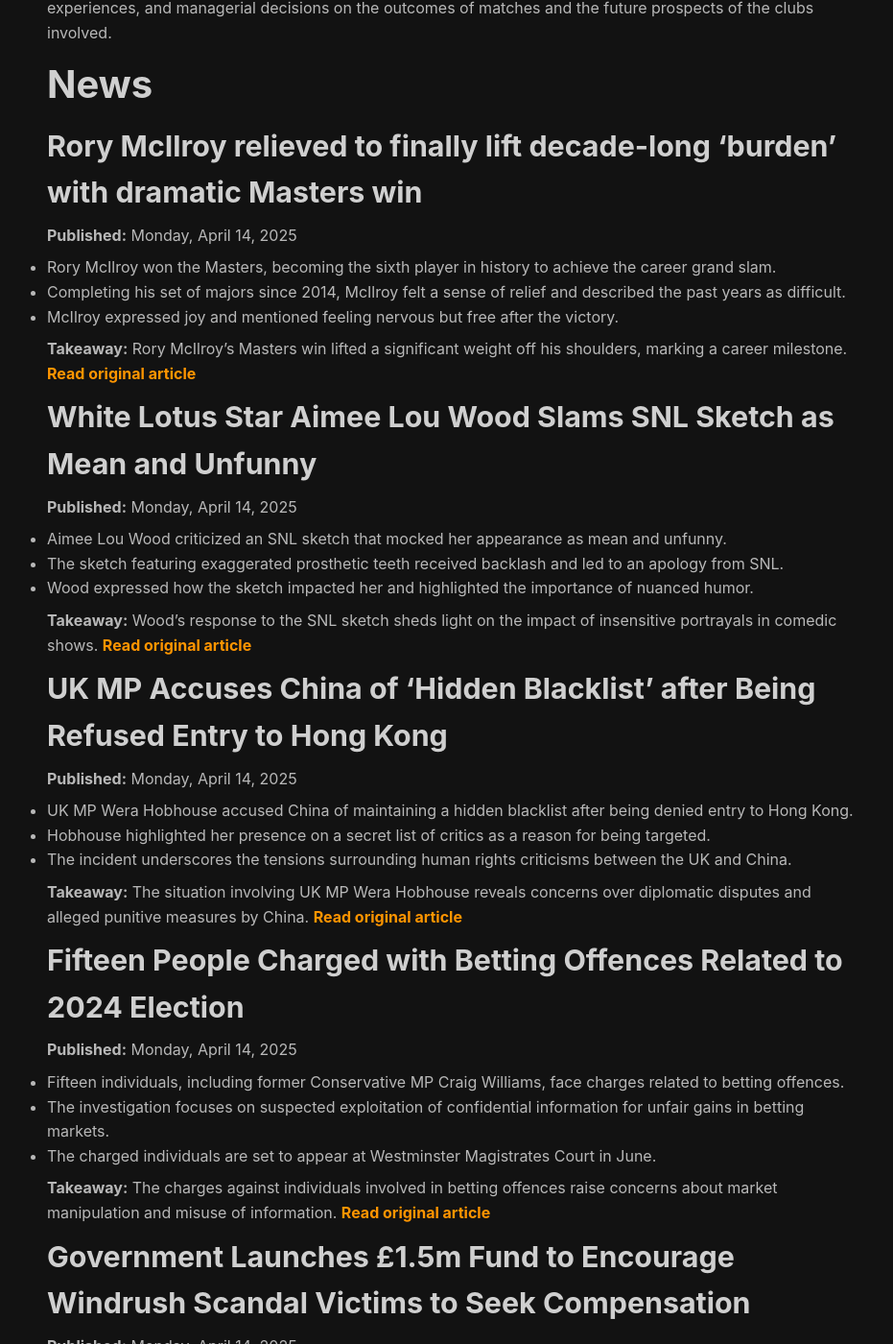
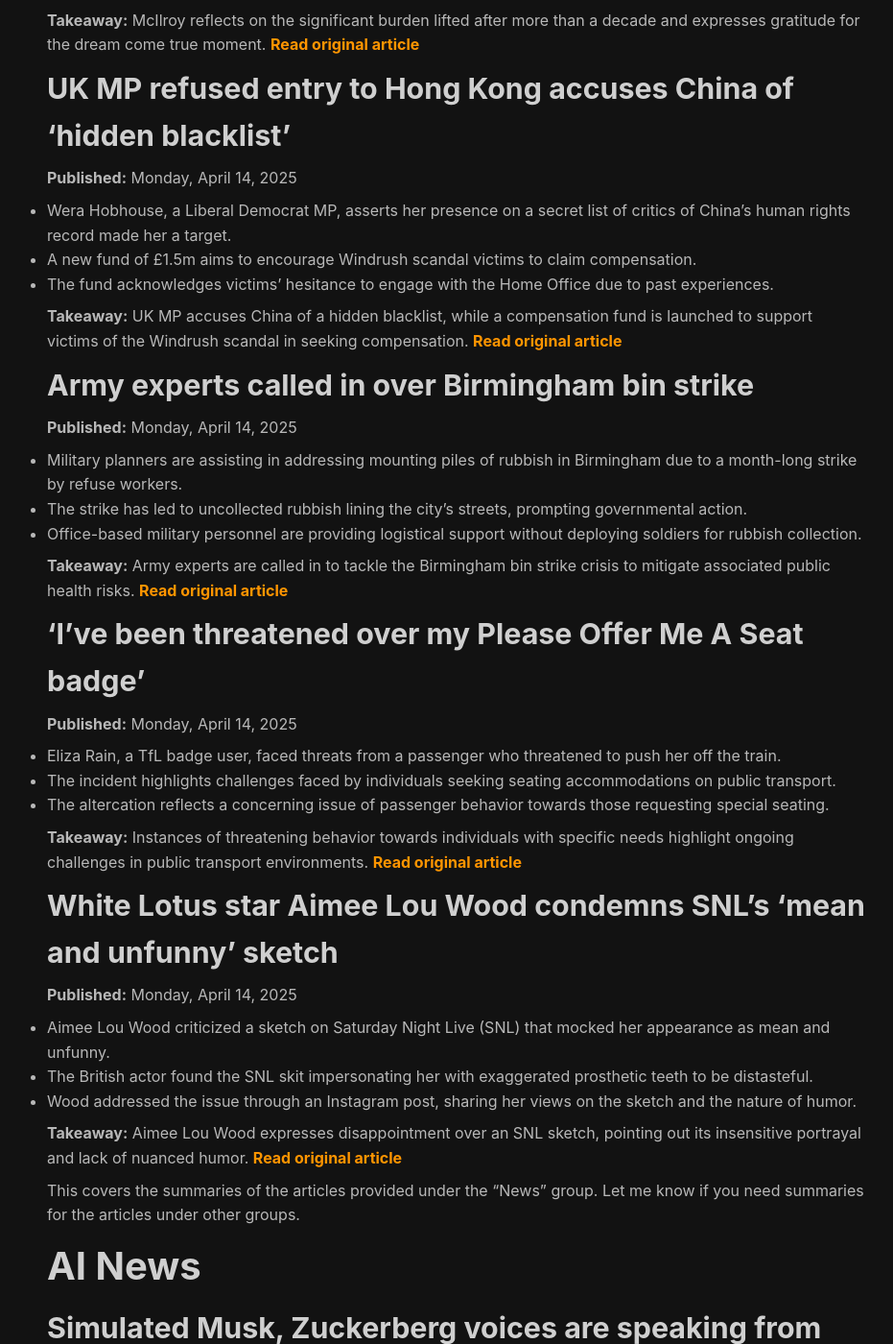
Before and after one commit to jonhadfield/jonhadfield.github.io, a Jekyll site: the page built from index.md, in a window 1280 px wide and 1400 px high, scrolled down 1087 px. Shown: the whole window at 96% size, without its empty margins (164-1095 px from the left). Built offline with Jekyll 4.4.1, drawn with Linux system fonts in a browser that asks for light colours; nearby versions of some CDN libraries; some of the changed text lies outside the part shown.

Commit message:
update files.

```diff
--- a/index.md
+++ b/index.md
@@ -27,140 +27,116 @@ footer: false
 ## Leaky Spurs leave Postecoglou facing date with destiny
 **Published:** Sunday, April 13, 2025
 
-- Tottenham Hotspur's vulnerabilities in midfield and defense put Ange Postecoglou's job at risk.
-- Spurs have lost 17 Premier League games out of 32 in the season, the most since 2003-04.
-- Postecoglou faces a crucial Europa League quarter-final second leg against Eintracht Frankfurt.
+- Tottenham Hotspur has been struggling in the Premier League, losing 17 out of 32 games this season.
+- Spurs have conceded six own goals, only surpassed by West Ham and Sheffield United.
+- Postecoglou's priority lies with the Europa League quarter-final match against Eintracht Frankfurt.
 
-**Takeaway:** Tottenham's defensive weaknesses and poor performance put Postecoglou's future in jeopardy. [Read original article](https://www.bbc.com/sport/football/articles/c0jz42d8442o)
+**Takeaway:** Tottenham's poor performance and defensive vulnerabilities are putting Ange Postecoglou's position as manager at risk.
+[Read original article](https://www.bbc.com/sport/football/articles/c0jz42d8442o)
 
-## Leaky Spurs leave Postecoglou facing date with destiny
+## Premier League: 10 Talking Points from the Weekend's Action
 **Published:** Monday, April 14, 2025
 
-- Newcastle's collective effort overwhelmed Manchester United, securing a 4-1 victory.
-- Harry Amass, in a challenging league debut, faced difficulties against high-quality opponents.
-- Graham Potter's shaky start as West Ham manager raises concerns despite certain mitigating factors.
+- Newcastle's impressive collective effort led to a 4-1 victory over Manchester United.
+- Harry Amass faced challenges in his debut match for Manchester United against Newcastle.
+- Graham Potter, West Ham's manager, is under pressure with only three wins in 13 games.
 
-**Takeaway:** Newcastle's teamwork shines, while individual performances and managerial challenges are highlighted. [Read original article](https://www.theguardian.com/football/2025/apr/14/premier-league-10-talking-points-from-the-weekends-action)
-
-## Leaky Spurs leave Postecoglou facing date with destiny
-**Published:** Monday, April 14, 2025
-
-- Newcastle's dominance and Manchester United's struggles characterized their match.
-- A young player's challenging league debut against Newcastle signifies ongoing team difficulties.
-- Graham Potter's early struggles as West Ham manager may lead to mounting pressure without improvements.
-
-**Takeaway:** The struggles of Manchester United and West Ham's manager indicate ongoing challenges in the Premier League. [Read original article](https://www.theguardian.com/football/2025/apr/14/premier-league-10-talking-points-from-the-weekends-action)
-
-# Analysis
-The summaries of the two articles related to Spurs news highlight the challenges faced by managers in the Premier League, specifically focusing on Ange Postecoglou's difficulties at Tottenham Hotspur and Graham Potter's early struggles at West Ham. Both articles underscore the impact of team performance, individual player experiences, and managerial decisions on the outcomes of matches and the future prospects of the clubs involved.
+**Takeaway:** The Premier League action featured standout performances, managerial challenges, and a focus on attacking depth for Aston Villa.
+[Read original article](https://www.theguardian.com/football/2025/apr/14/premier-league-10-talking-points-from-the-weekends-action)
 
 # News
 ## Rory McIlroy relieved to finally lift decade-long ‘burden’ with dramatic Masters win
 **Published:** Monday, April 14, 2025
 
-- Rory McIlroy won the Masters, becoming the sixth player in history to achieve the career grand slam.
-- Completing his set of majors since 2014, McIlroy felt a sense of relief and described the past years as difficult.
-- McIlroy expressed joy and mentioned feeling nervous but free after the victory.
+- Rory McIlroy won the Masters in dramatic fashion at Augusta National, completing his career grand slam.
+- McIlroy's victory ended a major drought since his 2014 US PGA Championship win.
+- This win makes McIlroy the sixth player in history to achieve the career grand slam.
 
-**Takeaway:** Rory McIlroy's Masters win lifted a significant weight off his shoulders, marking a career milestone. [Read original article](https://www.theguardian.com/sport/2025/apr/14/masters-rory-mcilroy-reaction-win-lifts-burden)
+**Takeaway:** McIlroy reflects on the significant burden lifted after more than a decade and expresses gratitude for the dream come true moment. [Read original article](https://www.theguardian.com/sport/2025/apr/14/masters-rory-mcilroy-reaction-win-lifts-burden)
 
-## White Lotus Star Aimee Lou Wood Slams SNL Sketch as Mean and Unfunny
+## UK MP refused entry to Hong Kong accuses China of ‘hidden blacklist’
 **Published:** Monday, April 14, 2025
 
-- Aimee Lou Wood criticized an SNL sketch that mocked her appearance as mean and unfunny.
-- The sketch featuring exaggerated prosthetic teeth received backlash and led to an apology from SNL.
-- Wood expressed how the sketch impacted her and highlighted the importance of nuanced humor.
+- Wera Hobhouse, a Liberal Democrat MP, asserts her presence on a secret list of critics of China's human rights record made her a target.
+- A new fund of £1.5m aims to encourage Windrush scandal victims to claim compensation.
+- The fund acknowledges victims' hesitance to engage with the Home Office due to past experiences.
 
-**Takeaway:** Wood's response to the SNL sketch sheds light on the impact of insensitive portrayals in comedic shows. [Read original article](https://www.theguardian.com/culture/2025/apr/14/white-lotus-star-aimee-lou-wood-snl-mean-unfunny-sketch-skit)
+**Takeaway:** UK MP accuses China of a hidden blacklist, while a compensation fund is launched to support victims of the Windrush scandal in seeking compensation. [Read original article](https://www.theguardian.com/uk-news/2025/apr/14/ministers-try-encourage-windrush-compensation-claims-fund)
 
-## UK MP Accuses China of ‘Hidden Blacklist’ after Being Refused Entry to Hong Kong
+## Army experts called in over Birmingham bin strike
 **Published:** Monday, April 14, 2025
 
-- UK MP Wera Hobhouse accused China of maintaining a hidden blacklist after being denied entry to Hong Kong.
-- Hobhouse highlighted her presence on a secret list of critics as a reason for being targeted.
-- The incident underscores the tensions surrounding human rights criticisms between the UK and China.
+- Military planners are assisting in addressing mounting piles of rubbish in Birmingham due to a month-long strike by refuse workers.
+- The strike has led to uncollected rubbish lining the city's streets, prompting governmental action.
+- Office-based military personnel are providing logistical support without deploying soldiers for rubbish collection.
 
-**Takeaway:** The situation involving UK MP Wera Hobhouse reveals concerns over diplomatic disputes and alleged punitive measures by China. [Read original article](https://www.bbc.com/news/articles/c230pvpdek9o)
+**Takeaway:** Army experts are called in to tackle the Birmingham bin strike crisis to mitigate associated public health risks. [Read original article](https://www.bbc.com/news/articles/cgkg34j0d76o)
 
-## Fifteen People Charged with Betting Offences Related to 2024 Election
+## 'I've been threatened over my Please Offer Me A Seat badge'
 **Published:** Monday, April 14, 2025
 
-- Fifteen individuals, including former Conservative MP Craig Williams, face charges related to betting offences.
-- The investigation focuses on suspected exploitation of confidential information for unfair gains in betting markets.
-- The charged individuals are set to appear at Westminster Magistrates Court in June.
+- Eliza Rain, a TfL badge user, faced threats from a passenger who threatened to push her off the train.
+- The incident highlights challenges faced by individuals seeking seating accommodations on public transport.
+- The altercation reflects a concerning issue of passenger behavior towards those requesting special seating.
 
-**Takeaway:** The charges against individuals involved in betting offences raise concerns about market manipulation and misuse of information. [Read original article](https://www.bbc.com/news/articles/c230pvpdek9o)
+**Takeaway:** Instances of threatening behavior towards individuals with specific needs highlight ongoing challenges in public transport environments. [Read original article](https://www.bbc.com/news/articles/c1menlmx80go)
 
-## Government Launches £1.5m Fund to Encourage Windrush Scandal Victims to Seek Compensation
+## White Lotus star Aimee Lou Wood condemns SNL’s ‘mean and unfunny’ sketch
 **Published:** Monday, April 14, 2025
 
-- The UK government introduced a £1.5m fund to support victims of the Windrush scandal in seeking compensation.
-- Acknowledging victims' hesitation to engage with the Home Office, the fund aims to facilitate claims in a supportive environment.
-- The initiative reflects efforts to address past issues and provide assistance to affected individuals.
+- Aimee Lou Wood criticized a sketch on Saturday Night Live (SNL) that mocked her appearance as mean and unfunny.
+- The British actor found the SNL skit impersonating her with exaggerated prosthetic teeth to be distasteful.
+- Wood addressed the issue through an Instagram post, sharing her views on the sketch and the nature of humor.
 
-**Takeaway:** The establishment of the fund signals a step towards rectifying past injustices and supporting those impacted by the Windrush scandal. [Read original article](https://www.theguardian.com/uk-news/2025/apr/14/ministers-try-encourage-windrush-compensation-claims-fund)
+**Takeaway:** Aimee Lou Wood expresses disappointment over an SNL sketch, pointing out its insensitive portrayal and lack of nuanced humor. [Read original article](https://www.theguardian.com/culture/2025/apr/14/white-lotus-star-aimee-lou-wood-snl-mean-unfunny-sketch)
 
-## Army Experts Assist with Birmingham Bin Strike
-**Published:** Monday, April 14, 2025
-
-- Army personnel provide logistical support to address mounting rubbish piles in Birmingham during a refuse workers' strike.
-- Military planners aid in managing the crisis to mitigate public health risks without directly collecting rubbish.
-- The government's involvement aims to address the escalating situation and ensure a coordinated response.
-
-**Takeaway:** Military support in managing the Birmingham bin strike highlights the severity of the situation and the need for strategic solutions. [Read original article](https://www.bbc.com/news/articles/cgkg34j0d76o)
-
-## 'I've Been Threatened over My Please Offer Me A Seat Badge'
-**Published:** Monday, April 14, 2025
-
-- Eliza Rain, a TfL badge user, faced threats from a passenger who objected to her requesting a seat.
-- The incident reflects challenges faced by individuals with specific needs in public transport settings.
-- Rain's experience underscores the importance of awareness and respect for passengers with disabilities or requests for assistance.
-
-**Takeaway:** The incident sheds light on the need for understanding and support for individuals with visibility needs on public transport. [Read original article](https://www.bbc.com/news/articles/c1menlmx80go)
+This covers the summaries of the articles provided under the "News" group. Let me know if you need summaries for the articles under other groups.
 
 # AI News
 ## Simulated Musk, Zuckerberg voices are speaking from hacked crosswalk buttons
+**Published:** Tuesday, April 15, 2025
+
+- Crosswalk buttons in at least three California cities have been hacked to simulate the voices of Elon Musk and Mark Zuckerberg.
+- City employees in Palo Alto have disabled the affected crosswalks' voice features pending repairs after determining that 12 downtown intersections were impacted.
+- Similar incidents have been reported in Redwood City and Menlo Park.
+
+**Takeaway:** The AI-generated voices of Musk and Zuckerberg have been used to disrupt the normal function of crosswalk buttons in several California cities.
+[Read original article](https://www.theverge.com/news/647830/crosswalk-hack-musk-zuckerberg-voices-california)
+
+# Tech News
+
+## Simulated Musk, Zuckerberg voices are speaking from hacked crosswalk buttons
 **Published:** Tuesday, April 13, 2025
 
-- Crosswalk buttons in three California cities have been hacked to play AI-generated voices of Elon Musk and Mark Zuckerberg.
-- City officials are investigating and have disabled the voice features pending repairs.
-- Videos showcase the voices making unusual comments, including Zuckerberg touting undermining democracy.
+- Crosswalk buttons in at least three California cities hacked to simulate voices of Elon Musk and Mark Zuckerberg.
+- City officials are investigating and repairing affected crosswalks in Palo Alto, Redwood City, and Menlo Park.
+- Voice features on crosswalk buttons provide guidance for visually impaired individuals.
 
-**Takeaway:** Crosswalk buttons in California have been hacked to play simulated voices of tech figures like Elon Musk and Mark Zuckerberg, causing confusion and concern among residents. [Read original article](https://www.theverge.com/news/647830/crosswalk-hack-musk-zuckerberg-voices-california)
+**Takeaway:** Crosswalk buttons in California cities hacked to simulate the voices of tech CEOs Elon Musk and Mark Zuckerberg, prompting investigations and repairs. [Read original article](https://www.theverge.com/news/647830/crosswalk-hack-musk-zuckerberg-voices-california)
 
-# Tech News
-## Simulated Musk, Zuckerberg voices are speaking from hacked crosswalk buttons
-**Published:** Monday, April 13, 2025
-
-- Crosswalk buttons in California hacked to sound like Elon Musk and Mark Zuckerberg.
-- City officials investigating and disabling affected crosswalk features.
-- Videos online show AI-generated voices making unusual comments.
-
-**Takeaway:** Hackers simulated the voices of Musk and Zuckerberg on crosswalk buttons, leading to investigations and disabled features. [Read original article](https://www.theverge.com/news/647830/crosswalk-hack-musk-zuckerberg-voices-california)
-
-## PS5 price jumps £40 as Sony cites 'challenging' market conditions
+## Sony PS5 Prices Increased in Various Regions
 **Published:** Monday, April 14, 2025
 
-- Sony increases PS5 digital edition price citing market challenges.
-- Prices rise by £40 in the UK and €50 in Europe.
-- Sony adjusts prices globally amid inflation and exchange rate fluctuations.
+- Sony raises PS5 prices globally due to market conditions, with the UK digital version seeing a £40 increase.
+- Cost adjustments aim to align digital edition prices with the standard version.
+- Price increase attributed to high inflation and fluctuating exchange rates.
 
-**Takeaway:** Sony raises PS5 prices due to market conditions, marking the second increase since launch. [Read original article](https://www.bbc.com/news/articles/ce82391x2kyo)
+**Takeaway:** Sony increases PlayStation 5 prices worldwide, citing challenging market conditions and aiming to align digital edition prices with the standard version. [Read original article](https://www.bbc.com/news/articles/ce82391x2kyo)
 
-## Landmark antitrust trial could force Zuckerberg to sell Instagram
+## Landmark Antitrust Trial Could Force Zuckerberg to Sell Instagram
 **Published:** Sunday, April 13, 2025
 
-- Antitrust trial against Meta to potentially force sale of Instagram and WhatsApp.
-- Allegations of Meta eliminating competition by acquiring Instagram and WhatsApp.
-- FTC lawsuit could lead to Zuckerberg selling both platforms.
+- FTC accuses Meta of acquiring Instagram and WhatsApp to eliminate competition, potentially leading to a monopoly.
+- Trial involves the possibility of Meta CEO Mark Zuckerberg being forced to sell off Instagram and WhatsApp.
+- Meta expected to argue that the acquisitions benefited users, while FTC aims to prove anticompetitive motives.
 
-**Takeaway:** The FTC aims to challenge Meta's acquisitions of Instagram and WhatsApp, potentially impacting Zuckerberg and platform ownership. [Read original article](https://www.bbc.com/news/articles/cedy2ygy50do)
+**Takeaway:** Landmark antitrust trial against Meta could result in the forced sale of Instagram and WhatsApp, with debates centered on anticompetitive practices and consumer benefits. [Read original article](https://www.bbc.com/news/articles/cedy2ygy50do)
 
-## Concerns over the AI doll trend
+## Everyone's Jumping on the AI Doll Trend
 **Published:** Friday, April 11, 2025
 
-- Users creating miniature AI-generated versions of themselves.
-- Experts caution on energy and data usage of AI doll trend.
-- Trend involves using AI tools for creating personalized toy versions.
+- Rising trend of AI-generated Barbie-like dolls representing individuals online.
+- Experts raise concerns over energy and data usage linked to the AI doll trend.
+- Cautious approach advised amid escalating popularity of personalized AI dolls.
 
-**Takeaway:** The rising trend of AI dolls raises concerns about energy usage and data implications as users create miniature versions of themselves. [Read original article](https://www.bbc.com/news/articles/c5yg690e9eno)
+**Takeaway:** Growing popularity of AI-generated dolls sparks concerns over energy and data usage, urging caution among users. [Read original article](https://www.bbc.com/news/articles/c5yg690e9eno)
```
